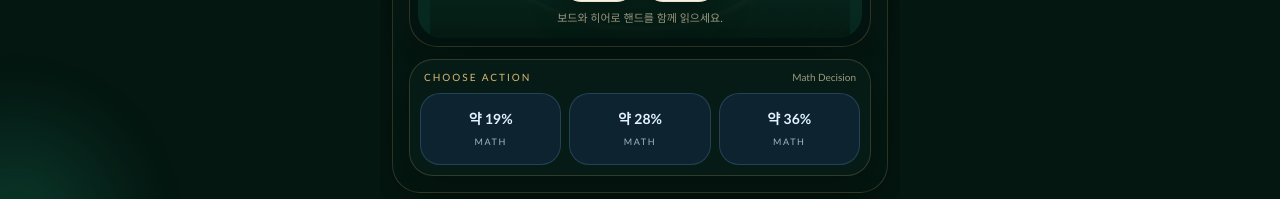
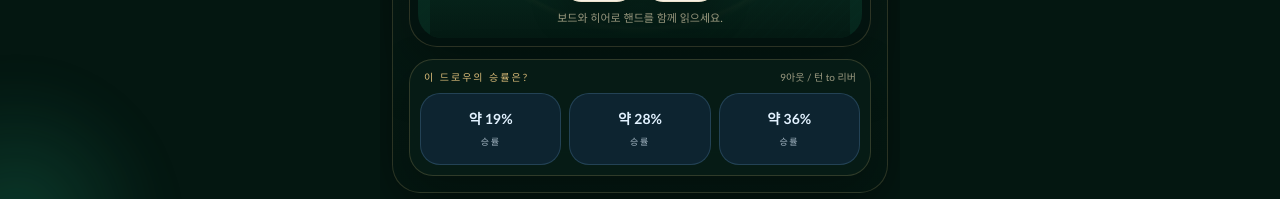
Before and after one commit to Jaeho211/holdem-ready, a Next.js app: page / in a window 1280 px wide. Both pictures are taken after a click on the button "오늘의 10문제 시작". Shown: the part 595-794 px from the top of the page. Built offline with nearby package versions, Linux system fonts and the light colour scheme.

Commit message:
Refine odds quiz prompts and pot-odds visibility

```diff
--- a/app/_components/screens.tsx
+++ b/app/_components/screens.tsx
@@ -661,10 +661,12 @@ function PotOddsVisual({
   pot,
   call,
   mathFocus,
+  hideResult,
 }: {
   pot: string;
   call: string;
   mathFocus: string;
+  hideResult?: boolean;
 }) {
   const potVal = parseFloat(pot);
   const callVal = parseFloat(call);
@@ -696,10 +698,12 @@ function PotOddsVisual({
         <span>팟</span>
         <span>콜</span>
       </div>
-      <div className="mt-3 rounded-[12px] border border-[#8ecdf7]/18 bg-[#0d2531] px-3 py-2 text-center">
-        <p className="text-[9px] uppercase tracking-[0.2em] text-[#8ecdf7]/80">필요 승률</p>
-        <p className="mt-1 text-[22px] font-bold leading-none text-[#e3f4ff]">{requiredPct}%</p>
-      </div>
+      {!hideResult && (
+        <div className="mt-3 rounded-[12px] border border-[#8ecdf7]/18 bg-[#0d2531] px-3 py-2 text-center">
+          <p className="text-[9px] uppercase tracking-[0.2em] text-[#8ecdf7]/80">필요 승률</p>
+          <p className="mt-1 text-[22px] font-bold leading-none text-[#e3f4ff]">{requiredPct}%</p>
+        </div>
+      )}
     </div>
   );
 }
@@ -786,11 +790,16 @@ function TableScene({ question }: { question: HoldemQuestion }) {
                   />
                 ))}
               </div>
+            ) : question.mathFocus.includes("아웃") ? (
+              <div className="mt-3 w-full text-center">
+                <p className="text-[10px] uppercase tracking-[0.22em] text-[#8ecdf7]">{question.mathFocus}</p>
+              </div>
             ) : (
               <PotOddsVisual
                 pot={question.pot}
                 call={question.villainBet}
                 mathFocus={question.mathFocus}
+                hideResult
               />
             )
           )}
@@ -904,9 +913,15 @@ export function QuizScreen({
             {!feedback && (
               <div className="mt-3 shrink-0 rounded-[24px] border border-[#d7b977]/20 bg-[#071d16]/96 p-2.5 shadow-[0_16px_44px_rgba(0,0,0,0.28)] backdrop-blur-xl">
                 <div className="flex items-center justify-between gap-3 px-1">
-                  <p className="text-[10px] uppercase tracking-[0.2em] text-[#d7b977]">Choose Action</p>
+                  <p className="text-[10px] uppercase tracking-[0.2em] text-[#d7b977]">
+                    {currentQuestion.category === "odds"
+                      ? currentQuestion.mathFocus.includes("아웃")
+                        ? "이 드로우의 승률은?"
+                        : "콜에 필요한 승률은?"
+                      : "Choose Action"}
+                  </p>
                   <p className="text-[10px] text-[#efe2be]/64">
-                    {currentQuestion.category === "odds" ? "Math Decision" : "Live Table Action"}
+                    {currentQuestion.category === "odds" ? currentQuestion.mathFocus : "Live Table Action"}
                   </p>
                 </div>
                 <div className="mt-2 grid grid-cols-3 gap-2">
@@ -928,7 +943,7 @@ export function QuizScreen({
                     >
                       <span className="block text-sm font-semibold">{option.label}</span>
                       <span className="mt-1.5 block text-[9px] uppercase tracking-[0.18em] opacity-70">
-                        {currentQuestion.category === "odds" ? "Math" : "Action"}
+                        {currentQuestion.category === "odds" ? "승률" : "Action"}
                       </span>
                     </button>
                   ))}
```
